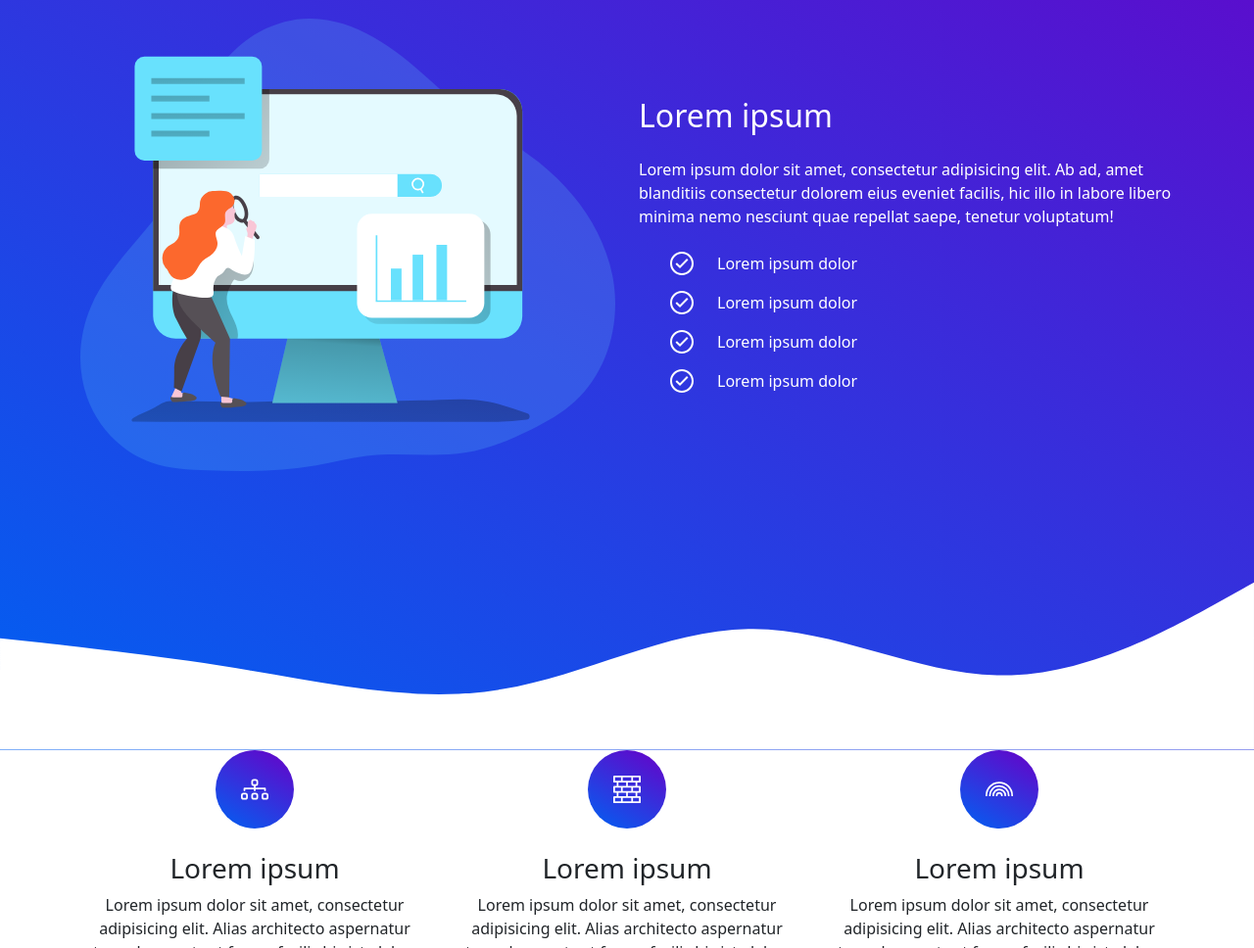
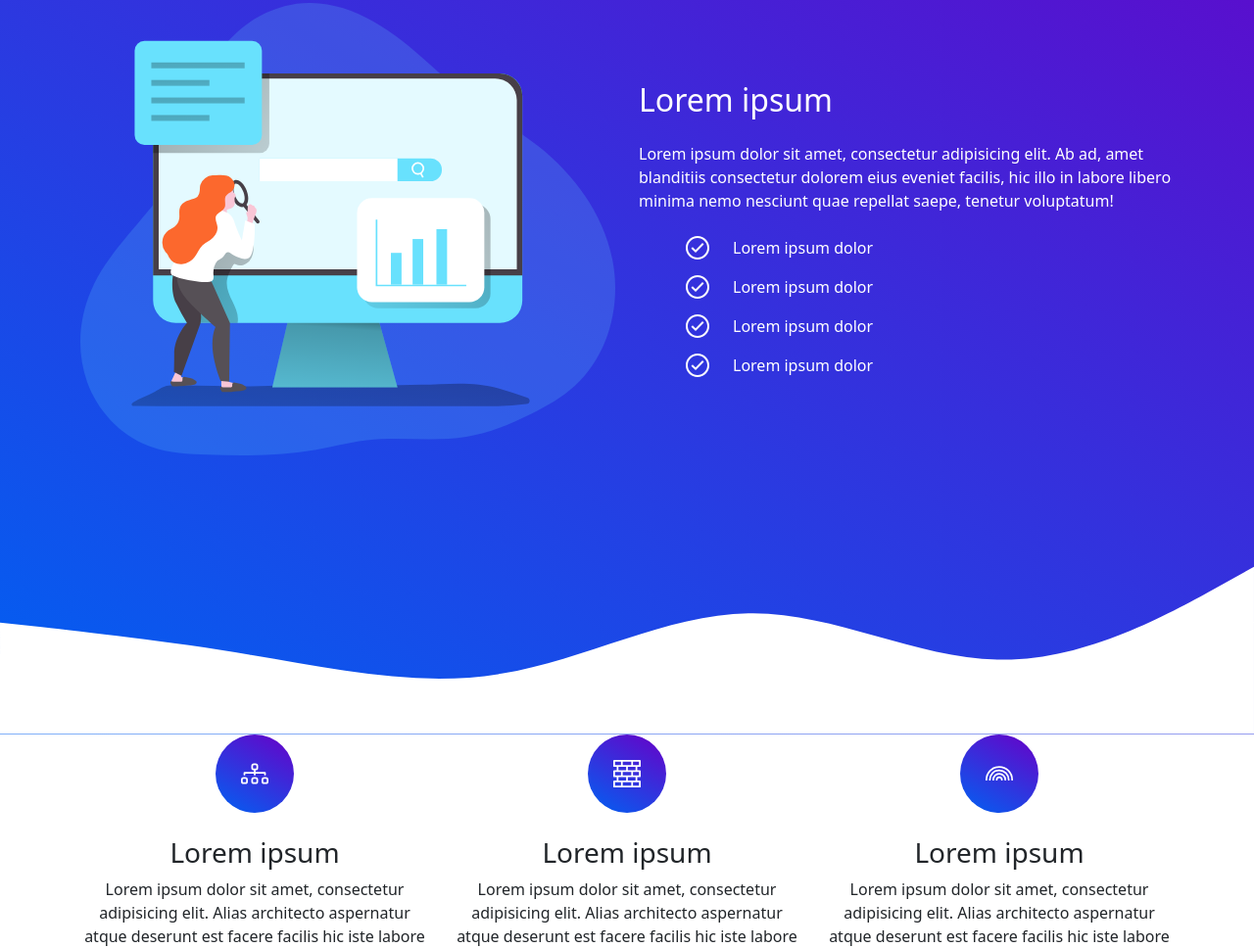
Before and after one commit to solar-citizen/creative-agency, a plain HTML site: page index.html in a window 1280 px wide. Shown: the part 1071-2039 px from the top of the page at 98% size. Drawn offline with nearby package versions, Linux system fonts and the light colour scheme.

Commit message:
final commit

```diff
--- a/css/style.css
+++ b/css/style.css
@@ -1,28 +1,15 @@
-html,
-body {
-    height: 100%;
-    font-size: 1rem;
-}
-
 .gradient {
     background: rgb(105,0,199);
     background: linear-gradient(210deg, rgba(105,0,199,1) 0%, rgb(0, 97, 242) 100%);
 }
 
-.page-header {
-    margin-top: 4rem;
-    font-size: 1.25rem;
-}
-
 .skills-list {
-    padding-left: 2rem;
     list-style-type: none;
 }
 
 .skills-list__item {
-    background-image: url("../img/check.svg");
+    background-image: url("../img/skills/check.svg");
     background-repeat: no-repeat;
-    line-height: 1.5rem;
 }
 
 .icon {
--- a/index.html
+++ b/index.html
@@ -1,9 +1,7 @@
 <!DOCTYPE html>
 <html lang="en">
   <head>
-    <meta
-      charset="UTF-8"
-    />
+    <meta charset="UTF-8" />
     <meta http-equiv="X-UA-Compatible" content="IE=edge, chrome=1" />
     <meta name="viewport" content="width=device-width, initial-scale=1.0" />
     <title>
@@ -12,12 +10,16 @@
     <link rel="stylesheet" href="css/bootstrap.min.css" />
     <link rel="stylesheet" href="css/style.css" />
     <link href="https://fonts.googleapis.com/css2?family=Montserrat:wght@300&display=swap" rel="stylesheet" />
+    <link rel="apple-touch-icon" sizes="180x180" href="img/favicon/apple-touch-icon.png" />
+    <link rel="icon" type="image/png" sizes="32x32" href="img/favicon/favicon-32x32.png" />
+    <link rel="icon" type="image/png" sizes="16x16" href="img/favicon/favicon-16x16.png" />
+    <link rel="manifest" href="img/favicon/site.webmanifest" />
   </head>
-  <body>
+  <body class="h-100 fs-6">
     <nav class="navbar navbar-expand-lg navbar-light bg-light fixed-top">
       <div class="container">
         <a class="navbar-brand" href="#">
-          <img src="img/logo.png" />
+          <img src="img/nav/logo.svg" />
         </a>
         <button class="navbar-toggler" type="button" data-bs-toggle="collapse" data-bs-target="#navbarNavAltMarkup" aria-controls="navbarNavAltMarkup" aria-expanded="false" aria-label="Toggle navigation">
           <span class="navbar-toggler-icon"></span>
@@ -35,7 +37,7 @@
         </div>
       </div>
     </nav>
-    <header id="page-header" class="page-header gradient text-white">
+    <header id="page-header" class="page-header mt-5 gradient fs-5 text-white">
       <div class="container">
         <div class="row justify-content-center align-items-center pt-3">
           <div class="col-md-5">
@@ -55,7 +57,7 @@
             </button>
           </div>
           <div class="col-md-5">
-            <img src="img/email-campaign-monochromatic.svg" alt="header-image" />
+            <img src="img/header/email-campaign-monochromatic.svg" alt="header-image" />
           </div>
         </div>
       </div>
@@ -90,7 +92,7 @@
       <div class="container">
         <div class="row align-items-center">
           <div class="col-md-6">
-            <img src="img/seo-monochromatic.svg" alt="features-image" />
+            <img src="img/skills/seo-monochromatic.svg" alt="features-image" />
           </div>
           <div class="col-md-6">
             <h2 class="my-3">
@@ -101,17 +103,17 @@
               Ab ad, amet blanditiis consectetur dolorem eius eveniet facilis,
               hic illo in labore libero minima nemo nesciunt quae repellat saepe, tenetur voluptatum!
             </p>
-            <ul class="skills-list">
-              <li class="skills-list__item ps-5 mb-3">
+            <ul class="skills-list ps-5">
+              <li class="skills-list__item ps-5 mb-3 lh-base">
                 Lorem ipsum dolor
               </li>
-              <li class="skills-list__item ps-5 mb-3">
+              <li class="skills-list__item ps-5 mb-3 lh-base">
                 Lorem ipsum dolor
               </li>
-              <li class="skills-list__item ps-5 mb-3">
+              <li class="skills-list__item ps-5 mb-3 lh-base">
                 Lorem ipsum dolor
               </li>
-              <li class="skills-list__item ps-5 mb-3">
+              <li class="skills-list__item ps-5 mb-3 lh-base">
                 Lorem ipsum dolor
               </li>
             </ul>
```
Also changed, not shown: img/favicon/android-chrome-192x192.png (added), img/favicon/android-chrome-512x512.png (added), img/favicon/apple-touch-icon.png (added), img/favicon/favicon-16x16.png (added), img/favicon/favicon-32x32.png (added), img/favicon/favicon.ico (added), img/favicon/site.webmanifest (added), img/header/email-campaign-monochromatic.svg (renamed from img/email-campaign-monochromatic.svg), img/logo.png (deleted), img/nav/logo.svg (added), img/skills/check.svg (renamed from img/check.svg), img/skills/seo-monochromatic.svg (renamed from img/seo-monochromatic.svg).
